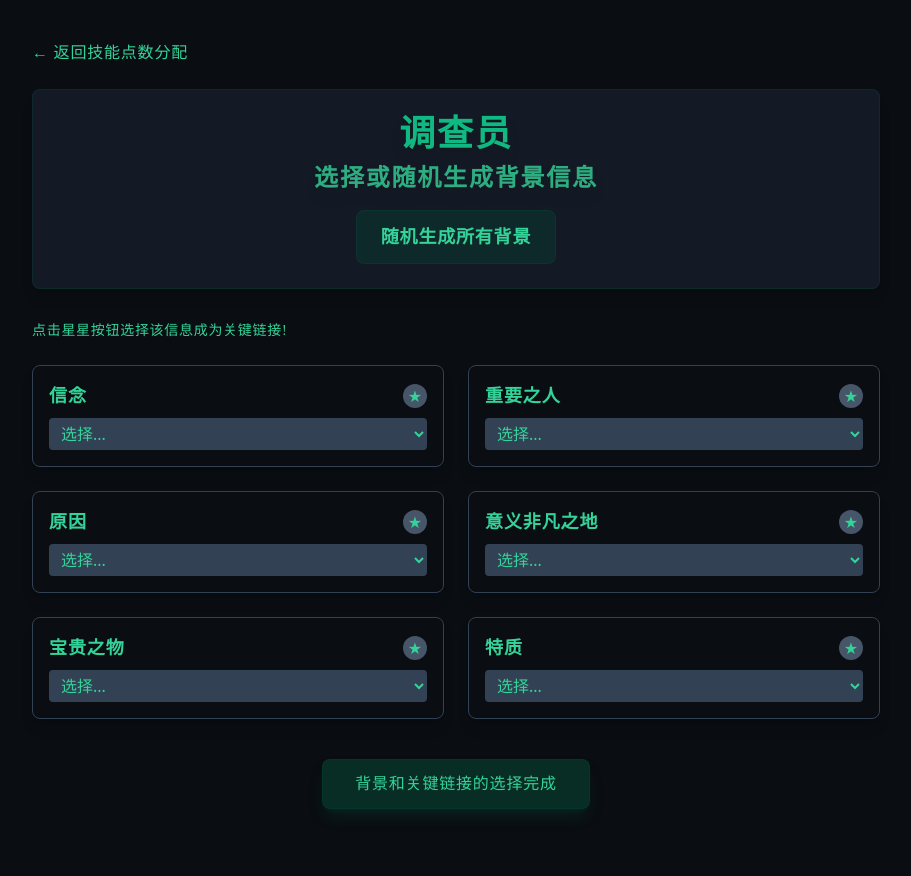
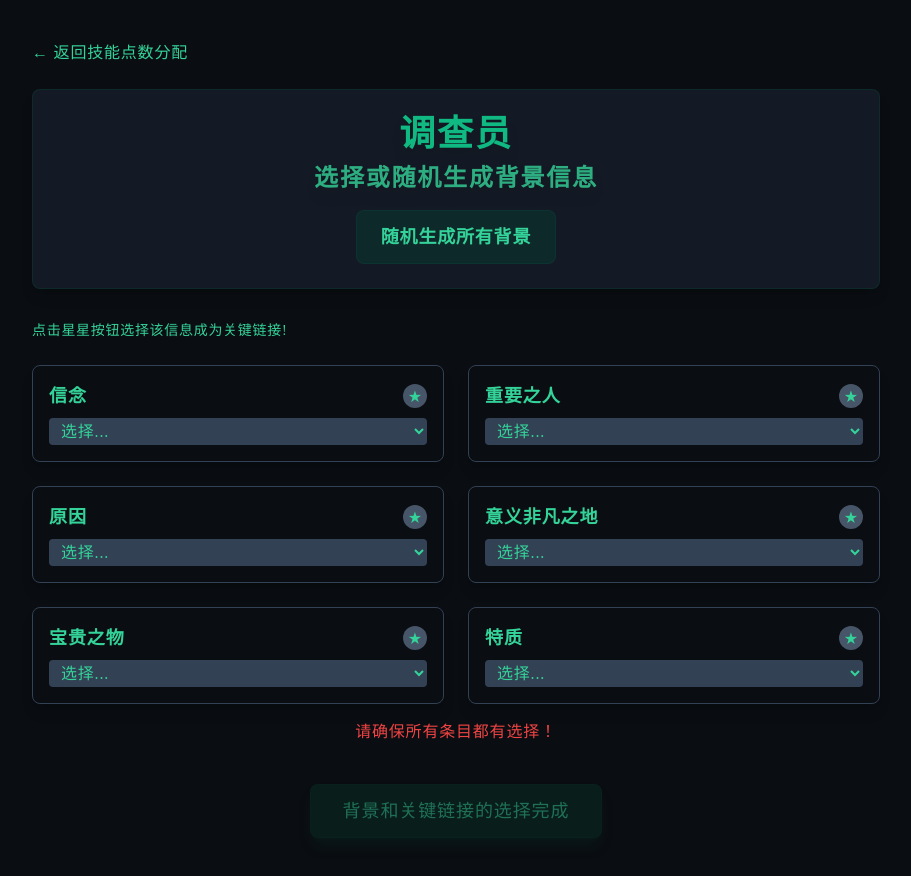
Before and after one commit to KevinKevinL/AI-Driven-TRPG, a Next.js app: page /coc/background in a window 1280 px wide. Shown: the whole page, without its empty margins (184-1095 px from the left). Before the commit the page ends 849 px from the top, so only its background shows below. Built offline with nearby package versions, Linux system fonts and the light colour scheme.

Commit message:
Update background.js

```diff
--- a/pages/coc/background.js
+++ b/pages/coc/background.js
@@ -23,6 +23,7 @@ const BackgroundPage = () => {
   const router = useRouter();
   const { profession: professionTitle } = router.query;
   const profession = professionTitle && PROFESSIONS[professionTitle];
+  const [validationError, setValidationError] = useState('');
 
   // Load background from character state on mount
   useEffect(() => {
@@ -49,6 +50,25 @@ const BackgroundPage = () => {
     return parsed;
   };
 
+  // 验证逻辑
+  const validateSelection = () => {
+    const allSelected = Object.values(selectedBackground).every((value) => value !== null);
+    const hasKeyConnection = keyConnection !== null;
+    return {
+      isValid: allSelected && hasKeyConnection,
+      error: allSelected
+        ? hasKeyConnection
+          ? ''
+          : '请选择一个关键连接！'
+        : '请确保所有条目都有选择！',
+    };
+  };
+
+  useEffect(() => {
+    const validation = validateSelection();
+    setValidationError(validation.error);
+  }, [selectedBackground, keyConnection]);
+
   // 为所有类别随机选择选项
   const rollAll = () => {
     setIsRolling(true);
@@ -67,6 +87,11 @@ const BackgroundPage = () => {
   };
 
   const handleFinalize = () => {
+    const validation = validateSelection();
+    if (!validation.isValid) {
+      setValidationError(validation.error);
+      return;
+    }
     character.setBackground(selectedBackground); // 确保背景选择持久化
     character.keyConnection = keyConnection; // Save key connection
     character.save(); // 保存背景数据
@@ -167,7 +192,7 @@ const BackgroundPage = () => {
 
                 {/* 条目选择 */}
                 <select
-                  className="w-full bg-slate-700 text-emerald-400 rounded px-2 py-1"
+                  className="w-full bg-slate-700 text-emerald-400 font-lovecraft rounded px-2 py-1"
                   value={selectedBackground[category] || ""}
                   onChange={(e) =>
                     setSelectedBackground((prev) => {
@@ -188,16 +213,23 @@ const BackgroundPage = () => {
             ))}
           </div>
 
+          {/* 错误提示 */}
+          {validationError && (
+            <div className="mt-4 text-red-500 text-center font-lovecraft">{validationError}</div>
+          )}
+
           {/* 确认按钮 */}
           <div className="text-center mt-10">
             <button
               onClick={handleFinalize}
-              className="bg-emerald-900/50 text-emerald-400 px-8 py-3 rounded-lg
-                       hover:bg-emerald-800/50 transition-colors
-                       inline-flex items-center gap-2
-                       min-w-[160px] border border-emerald-900/30
-                       shadow-lg shadow-emerald-900/30
-                       font-lovecraft tracking-wide"
+              disabled={!!validationError}
+              className={`px-8 py-3 bg-emerald-900/50 hover:bg-emerald-800/50
+                rounded-lg border border-emerald-900/30 shadow-lg shadow-emerald-900/30
+                text-emerald-400 text-lg font-lovecraft transition-colors ${
+                  validationError
+                    ? 'opacity-50 cursor-not-allowed'
+                    : 'hover:bg-emerald-800'
+                }`}
             >
               背景和关键链接的选择完成
             </button>
```
